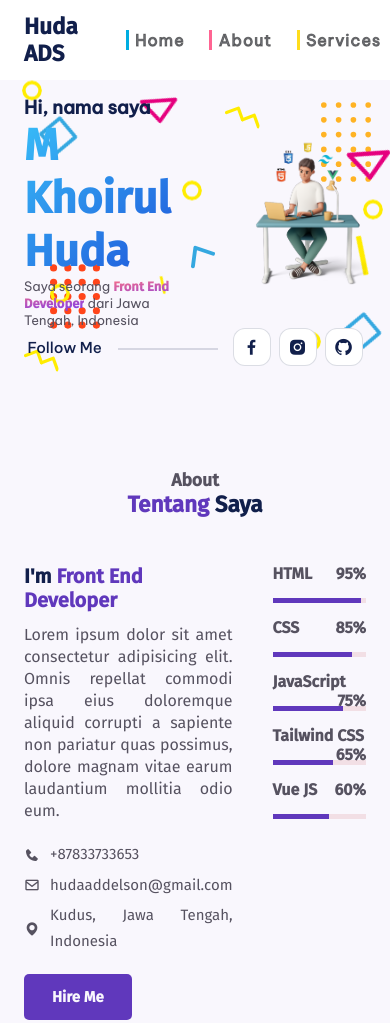
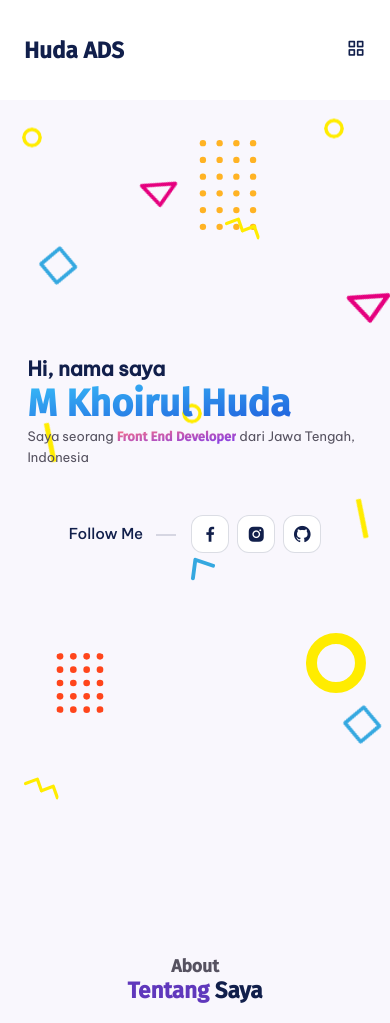
Before and after one commit to huda-addelson/portfolio, a plain HTML site: page index.html in a window 390 px wide. Shown: the top 1023 px of the page. Drawn offline with nearby package versions, Linux system fonts and the light colour scheme.

Commit message:
perubahan responsive

```diff
--- a/assets/css/style.css
+++ b/assets/css/style.css
@@ -127,7 +127,7 @@ img {
 }
 
 .nav {
-    height: var(--header-height);
+    height: calc(var(--header-height) + 1.25rem);
     display: flex;
     justify-content: space-between;
     align-items: center;
@@ -139,7 +139,7 @@ img {
     align-items: center;
 }
 
-/* .nav-list {
+.nav-list {
     display: flex;
     column-gap: 2rem;
 }
@@ -154,10 +154,10 @@ img {
 
 .nav-link:hover {
     color: var(--first-color);
-} */
+}
 
 /* Active Link */
-/* .nav-link:hover::before,
+.nav-link:hover::before,
 .nav-link::before {
     content: "";
     position: absolute;
@@ -177,7 +177,7 @@ img {
 
 .active {
     color: var(--first-color);
-} */
+}
 
 .nav-menu {
     font-family: 'Be Vietnam Pro', sans-serif;
@@ -187,37 +187,6 @@ img {
     position: relative;
     display: flex;
     column-gap: 20px;
-}
-
-.nav-links .nav-link {
-    position: relative;
-    list-style: none;
-}
-
-.nav-links .nav-link a {
-    font-size: 1rem;
-    font-weight: 400;
-    text-decoration: none;
-    letter-spacing: 1px;
-    /* text-transform: uppercase; */
-    color: var(--border-color);
-    -webkit-text-stroke: 1px rgba(0, 0, 0, 0.5);
-}
-
-.nav-links .nav-link a::before {
-    content: attr(data-text);
-    position: absolute;
-    color: var(--clr);
-    width: 0;
-    overflow: hidden;
-    transition: .5s;
-    border-right: 3px solid var(--clr);
-    -webkit-text-stroke: 1px var(--clr);
-}
-
-.nav-links .nav-link a:hover::before {
-    width: 100%;
-    filter: drop-shadow(0 0 50px var(--clr))
 }
 
 .nav-close,
@@ -231,6 +200,45 @@ img {
     cursor: pointer;
 }
 
+.nav-close {
+    font-size: 1.25rem;
+}
+
+/*
+.nav-links .nav-link {
+    position: relative;
+    list-style: none;
+}
+
+.nav-links .nav-link a {
+    font-size: 1rem;
+    font-weight: 400;
+    text-decoration: none;
+    letter-spacing: 1px;
+    color: var(--border-color);
+    -webkit-text-stroke: 1px rgba(0, 0, 0, 0.5);
+}
+
+.nav-links .nav-link a::before {
+    content: attr(data-text);
+    position: absolute;
+    color: var(--clr);
+    width: 0;
+    overflow: hidden;
+    transition: .5s;
+    border-right: 1px solid var(--clr);
+    -webkit-text-stroke: 1px var(--clr);
+}
+
+.nav-links .nav-link a:hover::before {
+    width: 100%;
+    filter: drop-shadow(0 0 50px var(--clr))
+}
+
+
+
+ */
+
 /* =============== HOME =============== */
 .home {
     font-family: 'Be Vietnam Pro', sans-serif;
@@ -240,16 +248,17 @@ img {
     height: 100%;
 }
 
+/*
 .background_shape {
     position: absolute;
-    width: 76%;
+    width: 100%;
     top: 0;
     left: 0;
     height: 100%;
     background-color: #f1faff;
     clip-path: polygon(100% 0%, 81% 86%, 0% 100%, 0% 0%);
     z-index: -1;
-}
+} */
 
 .home-content {
     grid-template-columns: 1fr 1fr;
@@ -313,10 +322,6 @@ img {
     opacity: .4;
 }
 
-/* .right-home {
-    display: flex;
-    justify-content: flex-end;
-} */
 
 .home-group {
     margin-top: 2rem;
@@ -503,7 +508,7 @@ img {
 .simple_shapes .six {
     bottom: 33%;
     left: 3%;
-    transform: rotate(250deg)
+    transform: rotate(250deg);
 }
 
 .simple_shapes .six .cls-1 {
@@ -513,7 +518,7 @@ img {
 
 .simple_shapes .six .svg {
     width: 30px;
-    height: 30px;
+    height: 70px;
     stroke: rgba(51, 51, 51, .3)
 }
 
@@ -1046,65 +1051,131 @@ img {
     background-color: var(--first-color);
 }
 
-@media (max-width:1200px) {
+@media screen and (max-width: 1208px) {
     .container {
         margin: 0 1.5rem;
     }
+}
 
-    .simple_shapes .six,
-    .simple_shapes .eighteen,
-    .simple_shapes .five,
-    .simple_shapes .fourteen {
+@media screen and (max-width: 1024px) {
+    .simple_shapes .six {
+        bottom: 20%;
+        left: 30%;
+        transform: rotate(250deg);
+    }
+
+    .simple_shapes .three .svg {
+        width: 90px;
+        height: 90px
+    }
+
+    .simple_shapes .eight {
         display: none;
     }
 }
 
-@media (max-width:768px) {
-    .section {
-        padding: 4.5rem 0 2rem;
+@media screen and (max-width: 821px) {
+    .simple_shapes .two .svg {
+        width: 60px;
+        height: 60px;
     }
 
-    .simple_shapes .three,
-    .simple_shapes .two {
-        width: 50px;
-        height: 50px;
+    .simple_shapes .sixteen,
+    .simple_shapes .thirteen,
+    .simple_shapes .six,
+    .simple_shapes .nineteen {
+        display: none;
     }
 
-    .simple_shapes .two {
-        bottom: 25%;
+    .simple_shapes .three {
+        top: 13%;
+        right: 30%;
     }
 
-    .simple_shapes .one {
-        top: 20%;
+    .left-home .title {
+        font-size: 2.35rem;
     }
 
     .left-home .sub-title {
-        font-size: 1.15rem;
+        font-size: var(--h2-font);
     }
 
     .left-home .desc {
         font-size: var(--small-font);
-        line-height: 1rem;
+        line-height: 1.25rem;
+        width: 335px;
     }
 
-    /*
-    .nav {
-        height: 5rem;
+
+}
+
+@media screen and (max-width: 650px) {
+    .about-content {
+        grid-template-columns: 1fr;
+        row-gap: 3rem;
     }
 
+    .right-home {
+        display: none;
+    }
+
+    .home-content {
+        display: flex;
+        align-items: center;
+        justify-content: center;
+        margin-bottom: 3rem;
+    }
+
+    .home-sosial .sosial-follow {
+        padding-right: 3rem;
+    }
+
+    .home-sosial .sosial-follow::after {
+        width: 20px;
+    }
+
+
     .nav-menu {
-        display: flex;
         position: fixed;
         background-color: var(--container-color);
         top: 0;
-        right: 0;
+        right: -100%;
         width: 80%;
         height: 100%;
         padding: 4rem 0 0 3rem;
+        box-shadow: -2px 0 4px hsla(250, 24%, 15%, .1);
+        transition: .4s;
     }
 
-    .nav-links {
+    .show-menu {
+        right: 0;
+    }
+
+    .nav-list {
         flex-direction: column;
-        row-gap: 1.5rem;
-    } */
+        row-gap: 2rem;
+    }
+
+
+    .nav-close {
+        display: block;
+        position: absolute;
+        top: 2rem;
+        right: 2rem;
+        cursor: pointer;
+    }
+
+    .nav-toggle {
+        display: block;
+    }
+
+    .home {
+        display: flex;
+        align-items: center;
+        justify-content: center;
+        min-height: 100vh;
+        flex-direction: column;
+    }
 }
+
+@media screen and (max-width: 350px) {}
--- a/assets/js/main.js
+++ b/assets/js/main.js
@@ -20,3 +20,23 @@ let homeSwiper = new Swiper(".home-swiper", {
 //         })
 //     }
 // })
+
+
+/* =============== TAMPIL-MENU =============== */
+const navMenu = document.getElementById("nav-menu"),
+    navToggle = document.getElementById("nav-toggle"),
+    navClose = document.getElementById("nav-close");
+
+/* =============== MENU-TAMPIL =============== */
+if (navToggle) {
+    navToggle.addEventListener('click', () => {
+        navMenu.classList.add("show-menu");
+    })
+}
+
+/* =============== SEMBUNYIKAN-MENU =============== */
+if (navClose) {
+    navClose.addEventListener('click', () => {
+        navMenu.classList.remove("show-menu");
+    })
+}
--- a/index.html
+++ b/index.html
@@ -26,21 +26,21 @@
                 <h2>Huda ADS</h2>
             </a>
             <div class="nav-menu" id="nav-menu">
-                <ul class="nav-links">
-                    <li style="--clr:#00ade1" class="nav-link">
-                        <a href="#" data-text="&nbsp;&nbsp;Home">&nbsp;&nbsp;Home&nbsp;</a>
+                <ul class="nav-list">
+                    <li class="nav-item">
+                        <a href="#" class="nav-link active">Home</a>
                     </li>
-                    <li style="--clr:#ff6492" class="nav-link">
-                        <a href="#" data-text="&nbsp;&nbsp;About">&nbsp;&nbsp;About&nbsp;</a>
+                    <li class="nav-item">
+                        <a href="#" class="nav-link">About</a>
                     </li>
-                    <li style="--clr:#ffdd1c" class="nav-link">
-                        <a href="#" data-text="&nbsp;&nbsp;Services">&nbsp;&nbsp;Services&nbsp;</a>
+                    <li class="nav-item">
+                        <a href="#" class="nav-link">Resume</a>
                     </li>
-                    <li style="--clr:#00dc82" class="nav-link">
-                        <a href="#" data-text="&nbsp;&nbsp;Blog">&nbsp;&nbsp;Blog&nbsp;</a>
+                    <li class="nav-item">
+                        <a href="#" class="nav-link">Project</a>
                     </li>
-                    <li style="--clr:#dc00d4" class="nav-link">
-                        <a href="#" data-text="&nbsp;&nbsp;Contact">&nbsp;&nbsp;Contact&nbsp;</a>
+                    <li class="nav-item">
+                        <a href="#" class="nav-link">Contact</a>
                     </li>
                 </ul>
                 <div class="nav-close" id="nav-close">
@@ -66,13 +66,6 @@
                 </div>
                 <div class="right-home grid">
                     <img src="assets/img/hero background.png" alt="home-photo">
-
-                    <!-- <div class="swiper home-swiper">
-                        <div class="swiper-wrapper">
-                            <img src="assets/img/home.png" alt="" class="slider-img swiper-slide">
-                            <img src="assets/img/home1.png" alt="" class="slider-img swiper-slide">
-                        </div>
-                    </div> -->
                 </div>
             </div>
             <div class="home-group container grid">
```
